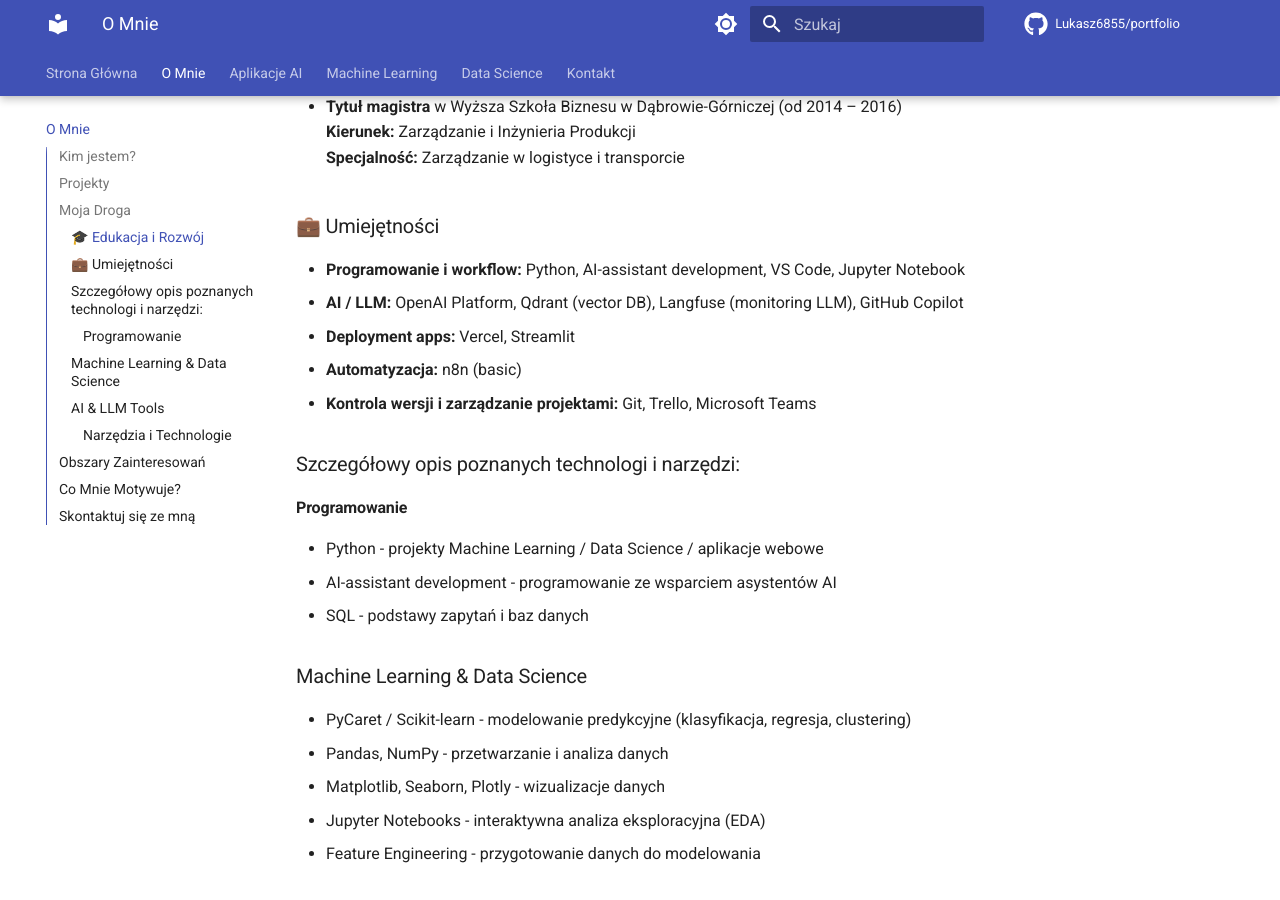
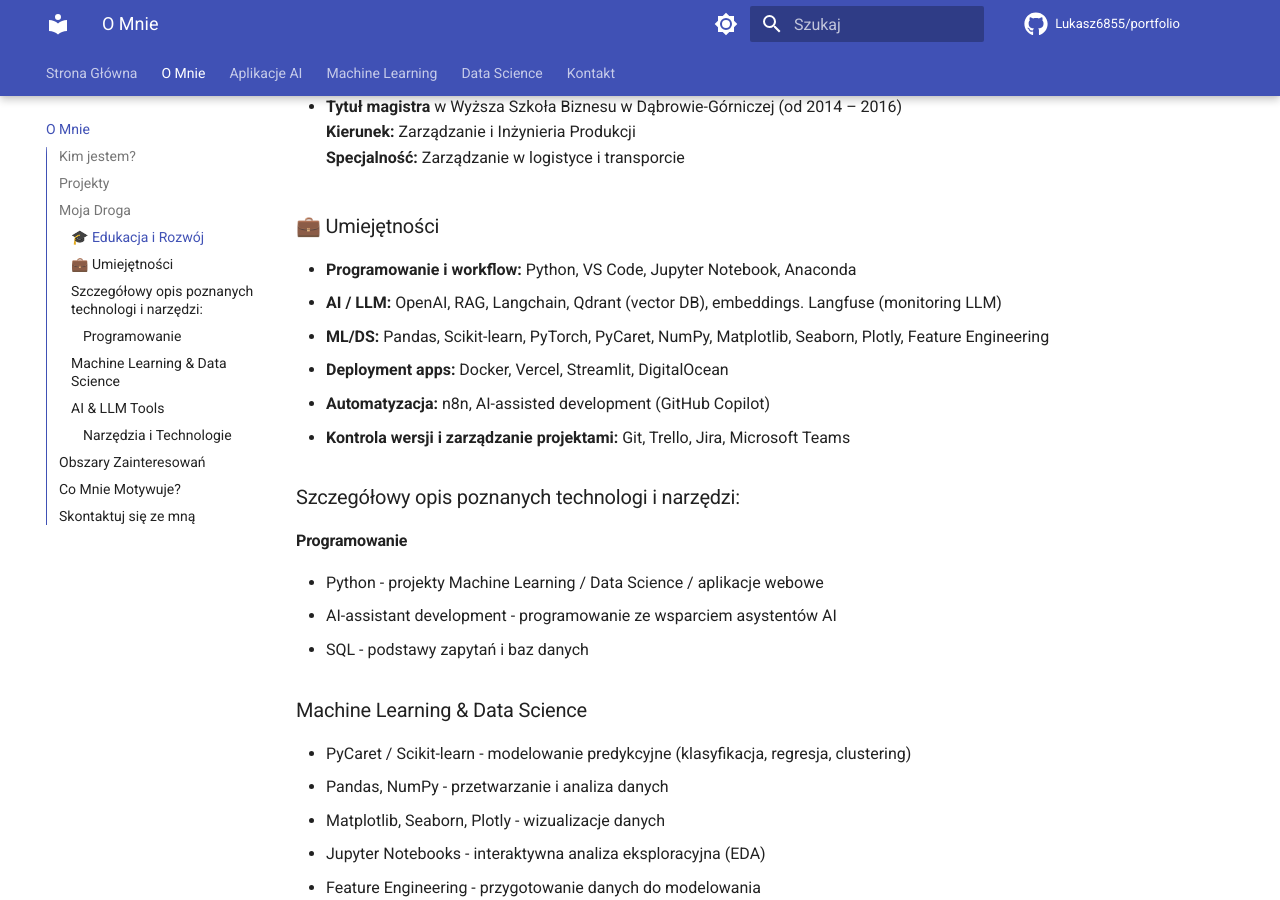
Before and after one commit to Lukasz6855/portfolio, an MkDocs documentation site: the page built from docs/o-mnie.md, in a window 1280 px wide and 900 px high, scrolled down 1027 px. Built offline with MkDocs 1.6.1 and Material for MkDocs 9.7.7, drawn with Linux system fonts in a browser that asks for light colours; comment, search, counter and statistics services are not loaded.

Commit message:
Aktualizacja sekcji umiejętności i pliku gitignore

```diff
--- a/docs/o-mnie.md
+++ b/docs/o-mnie.md
@@ -38,11 +38,12 @@
 
 ### 💼 Umiejętności
 
-- **Programowanie i workflow:** Python, AI-assistant development, VS Code, Jupyter Notebook
-- **AI / LLM:** OpenAI Platform, Qdrant (vector DB), Langfuse (monitoring LLM), GitHub Copilot
-- **Deployment apps:** Vercel, Streamlit
-- **Automatyzacja:** n8n (basic)
-- **Kontrola wersji i zarządzanie projektami:** Git, Trello, Microsoft Teams
+- **Programowanie i workflow:** Python, VS Code, Jupyter Notebook, Anaconda
+- **AI / LLM:** OpenAI, RAG, Langchain, Qdrant (vector DB), embeddings. Langfuse (monitoring LLM)
+- **ML/DS:** Pandas, Scikit-learn, PyTorch, PyCaret, NumPy, Matplotlib, Seaborn, Plotly, Feature Engineering
+- **Deployment apps:** Docker, Vercel, Streamlit, DigitalOcean
+- **Automatyzacja:** n8n, AI-assisted development (GitHub Copilot)
+- **Kontrola wersji i zarządzanie projektami:** Git, Trello, Jira, Microsoft Teams
 
 ### Szczegółowy opis poznanych technologi i narzędzi:
 
```
Also changed, not shown: 1 other file.
